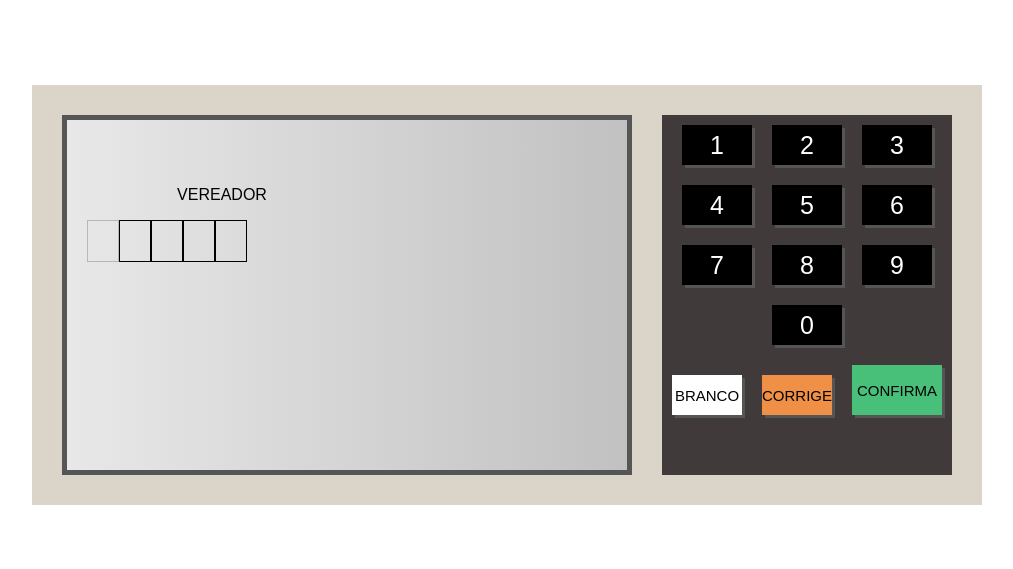
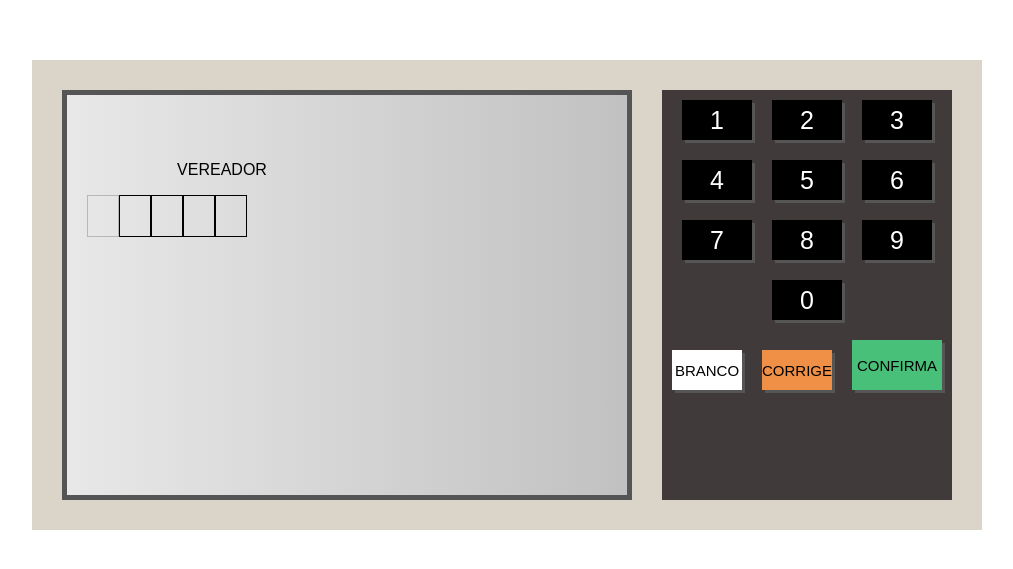
Before and after one commit to WBrunoNogueira/URNA, a plain HTML site: page index.html in a window 1280 px wide. Shown: the part 105-674 px from the top of the page, without its empty margins (133-1146 px from the left). Drawn offline with Linux system fonts and the light colour scheme.

Commit message:
update_images
atualizado bug de posicionamento de imagens da urna

```diff
--- a/style.css
+++ b/style.css
@@ -22,7 +22,7 @@ body{
 }
 .tela{
     width: 560px;
-    height: 350px;
+    height: 400px;
     background: linear-gradient(to right, #e8e8e8, #c1c1c1); /*gradiente a direita */
     border: 5px solid #555;
     display: flex;
@@ -127,6 +127,7 @@ body{
     display: flex;
     flex-direction: column;
     align-items: end;
+    justify-content: center;
     flex: 1;
 }
 .divisao-1-image{
@@ -134,7 +135,7 @@ body{
     background-color: #ffff;
     text-align: center;
     font-size: 14px;
-    width: 90%;
+    width: 200px;
 
 }
 .divisao-1-image img{
```
